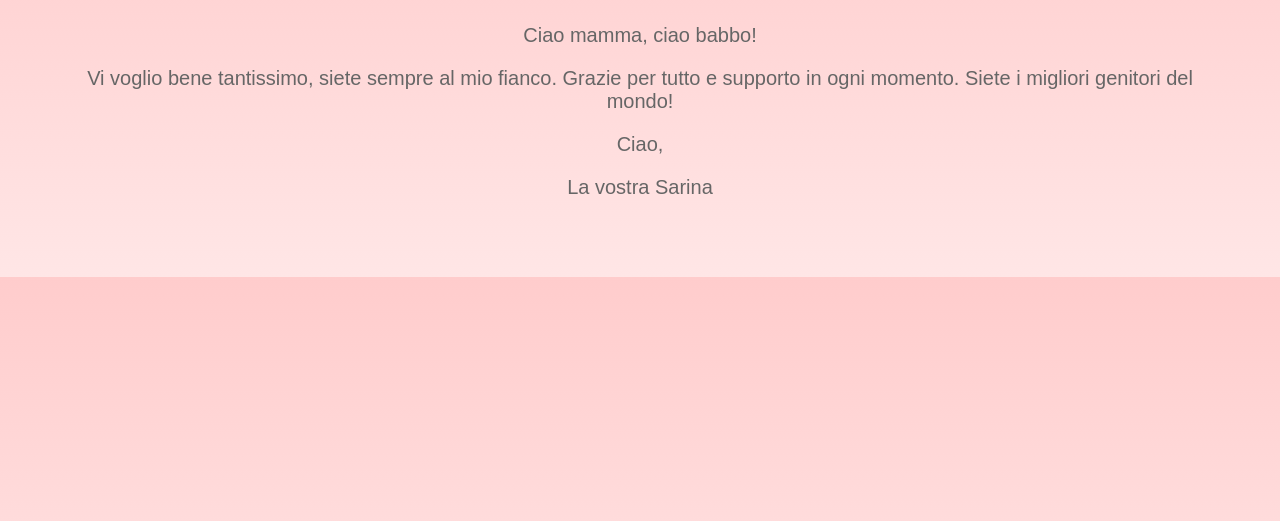
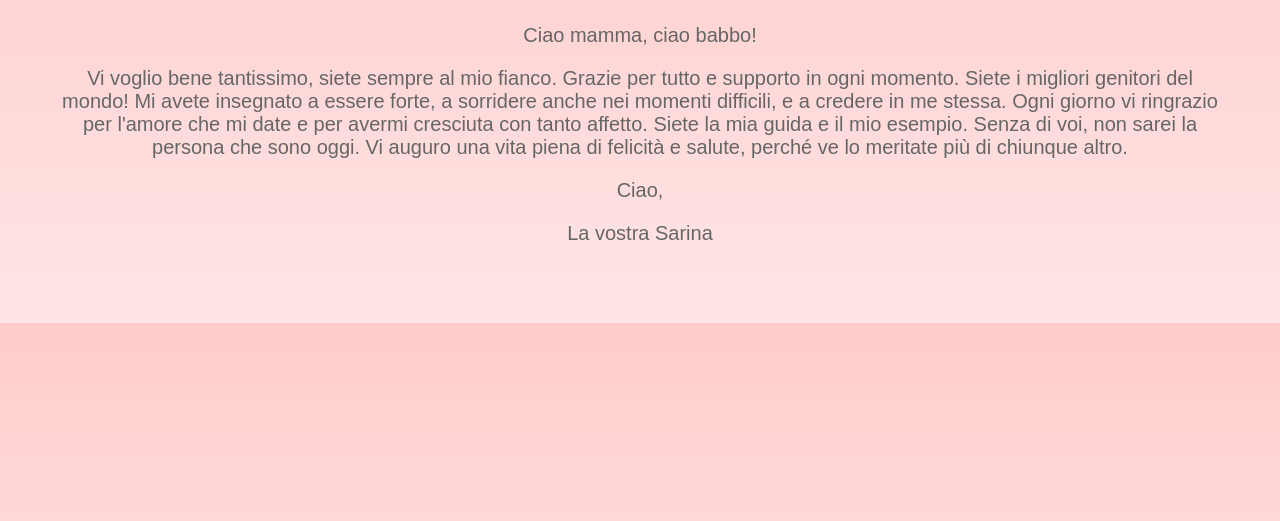
Before and after one commit to saraensoli/vi-voglio-bene-, a plain HTML site: page index.html in a window 1280 px wide. Shown: the part 133-654 px from the top of the page. Drawn offline with Linux system fonts and the light colour scheme.

Commit message:
a lungato messaggio

```diff
--- a/index.html
+++ b/index.html
@@ -25,7 +25,7 @@
 <body>
     <h1>Dedica per Mamma e Babbo</h1>
     <p>Ciao mamma, ciao babbo!</p>
-    <p>Vi voglio bene tantissimo, siete sempre al mio fianco. Grazie per tutto e supporto in ogni momento. Siete i migliori genitori del mondo!</p>
+    <p>Vi voglio bene tantissimo, siete sempre al mio fianco. Grazie per tutto e supporto in ogni momento. Siete i migliori genitori del mondo! Mi avete insegnato a essere forte, a sorridere anche nei momenti difficili, e a credere in me stessa. Ogni giorno vi ringrazio per l'amore che mi date e per avermi cresciuta con tanto affetto. Siete la mia guida e il mio esempio. Senza di voi, non sarei la persona che sono oggi. Vi auguro una vita piena di felicità e salute, perché ve lo meritate più di chiunque altro.</p>
     <p>Ciao,</p>
     <p>La vostra Sarina</p>
 </body>
```
